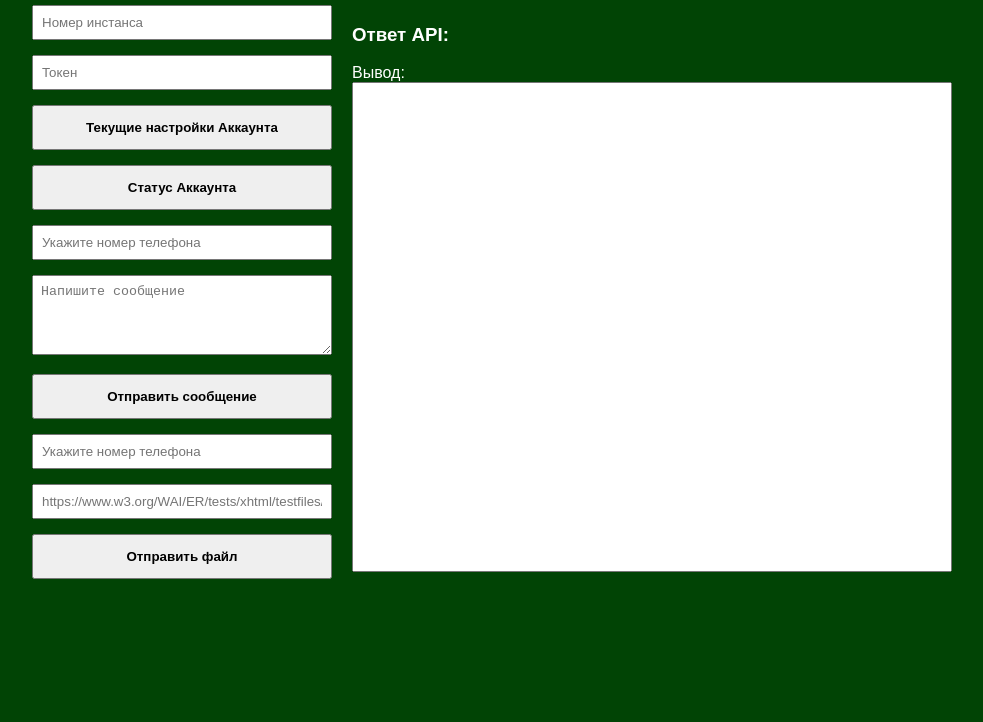
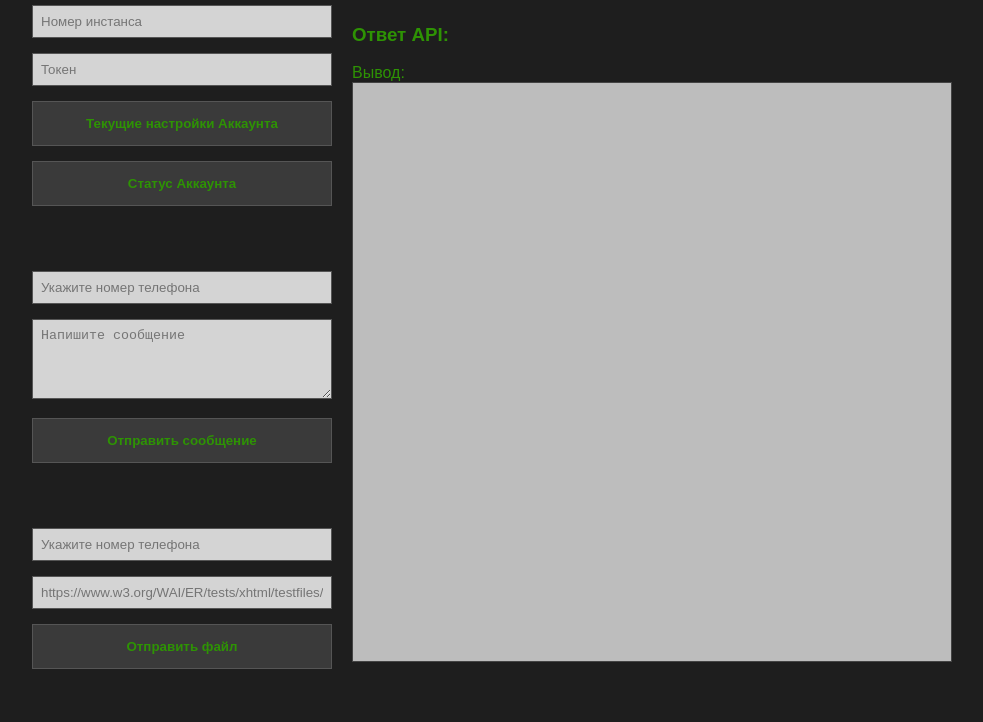
Before and after one commit to Ddy25/Greenapitesttask, a plain HTML site: page index.html in a window 1280 px wide. Shown: the part 101-823 px from the top of the page, without its empty margins (6-989 px from the left). Before the commit the page ends 800 px from the top, so only its background shows below. Drawn offline with Linux system fonts and the light colour scheme.

Commit message:
release v1.0
release v1.0

```diff
--- a/index.html
+++ b/index.html
@@ -24,6 +24,8 @@
 
         <button onclick="getStateInstance()">Статус Аккаунта</button>
 
+        <div class="spacer"></div>
+
         <input id="phone"
                placeholder="Укажите номер телефона">
 
@@ -31,6 +33,8 @@
                   placeholder="Напишите сообщение"></textarea>
 
         <button onclick="sendMessage()">Отправить сообщение</button>
+
+        <div class="spacer"></div>
 
         <input id="filePhone"
                placeholder="Укажите номер телефона">
--- a/style.css
+++ b/style.css
@@ -1,7 +1,7 @@
 body {
     font-family: Arial, sans-serif;
     padding: 30px;
-    background: rgb(1, 68, 5);
+    background: rgb(30, 30, 30);
 }
 
 .wrapper {
@@ -25,12 +25,17 @@ button {
     margin-bottom: 15px;
     padding: 8px;
     box-sizing: border-box;
+    color: rgb(46, 147, 4);
+    background-color: #d4d4d4;
+    border: 1px solid #555555;
 }
 
 button {
     height: 45px;
     cursor: pointer;
     font-weight: bold;
+    color: rgb(46, 147, 4);
+    background-color: #3a3a3a;
 }
 
 #message {
@@ -38,10 +43,12 @@ button {
 }
 
 #response {
-    height: 490px;
+    height: 580px;
     width: 600px;
     resize: none;
     font-family: Consolas, monospace;
+    background-color: #bdbdbd;
+    border: 1px solid #444444;
 }
 .left-panel {
     width: 300px;
@@ -51,9 +58,12 @@ button {
     width: 600px;
 }
 h2, h3 {
-    color: white;
+    color: rgb(46, 147, 4);
 }
 
 label {
-    color: white;
+    color: rgb(46, 147, 4);
 }
+.spacer {
+    height: 50px;
+}
```
